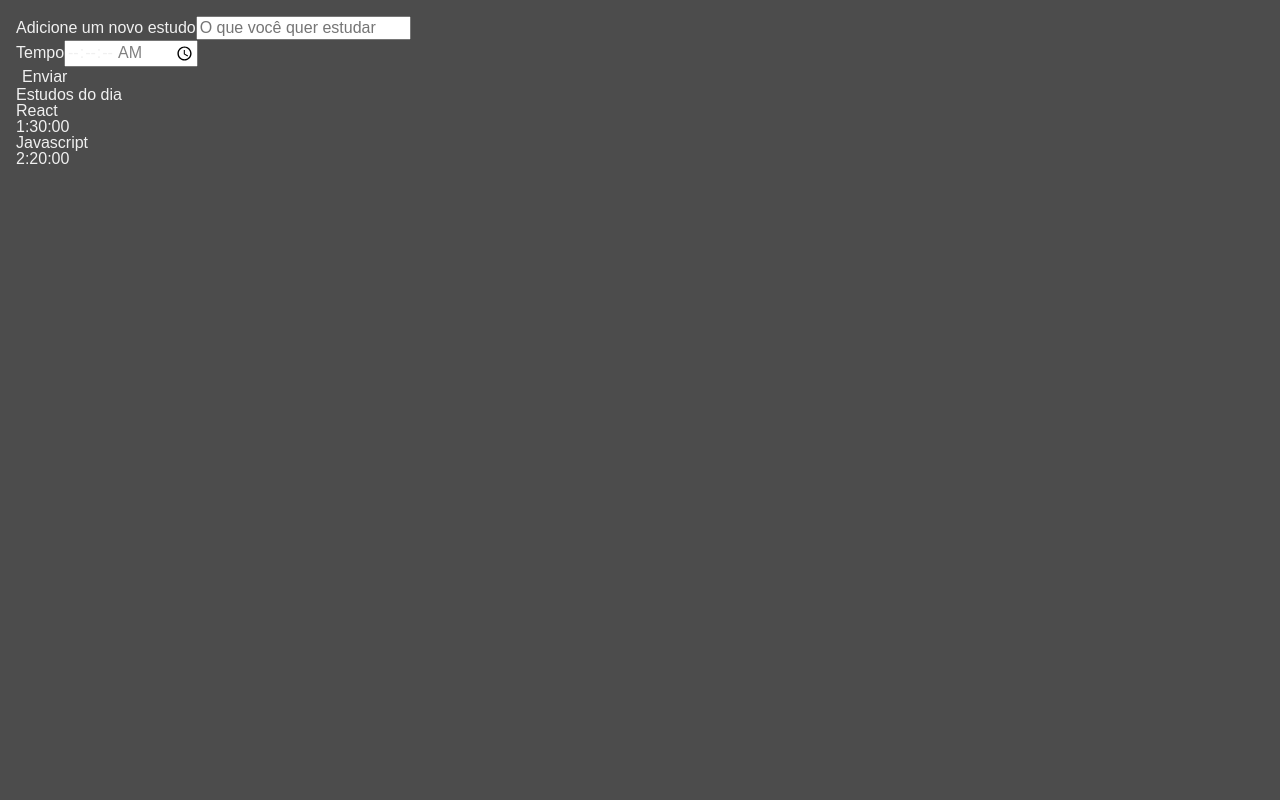
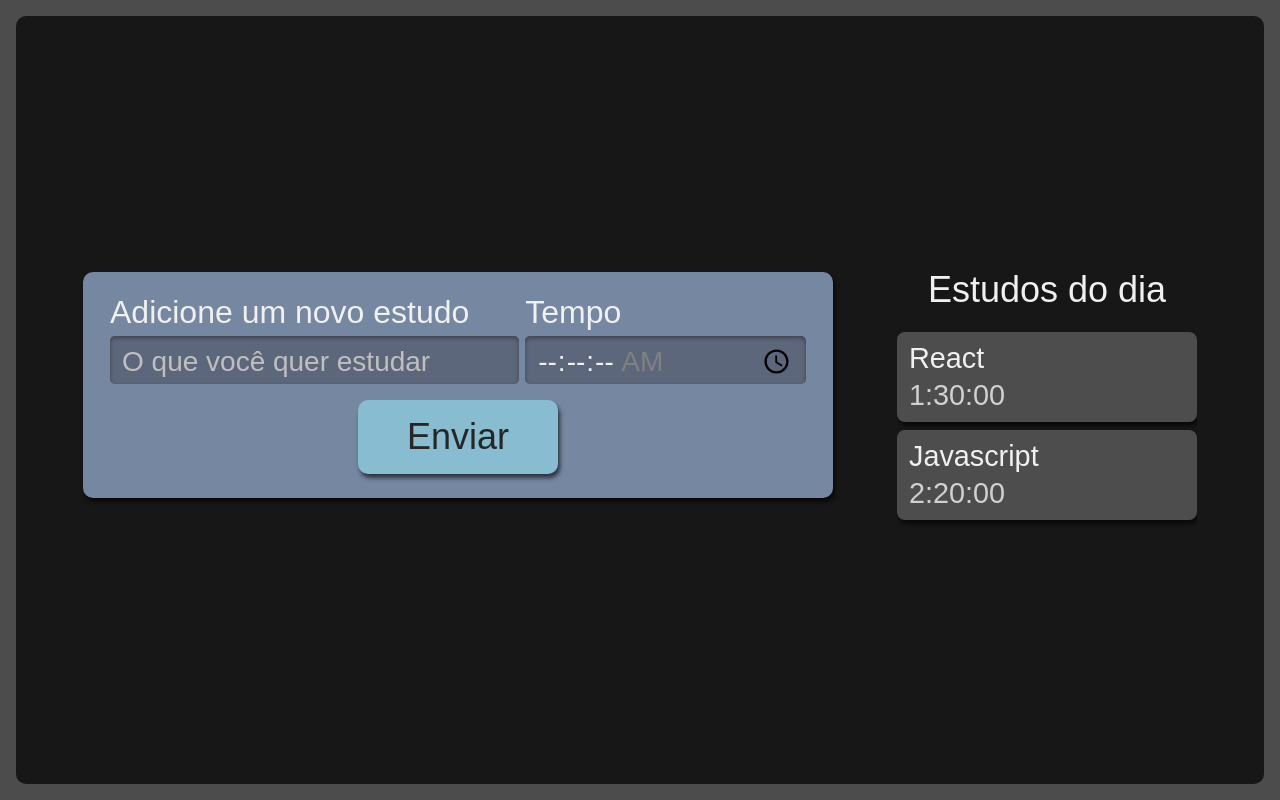
Before and after one commit to vclemente2/react-with-typescript, a React (Vite) app: page / in a window 1280 px wide. Built offline with nearby package versions, Linux system fonts and the light colour scheme.

Commit message:
Estilização inicial dos componentes do projeto.

```diff
--- a/package.json
+++ b/package.json
@@ -24,6 +24,7 @@
     "eslint-plugin-react-refresh": "^0.3.4",
     "sass": "^1.63.6",
     "typescript": "^5.0.2",
+    "typescript-plugin-css-modules": "^5.0.1",
     "vite": "^4.3.9"
   }
 }
--- a/src/App.tsx
+++ /dev/null
@@ -1,13 +0,0 @@
-import { Form } from "./components/Form";
-import { List } from "./components/List";
-
-function App() {
-  return (
-    <div className="App">
-      <Form />
-      <List />
-    </div>
-  );
-}
-
-export default App;
--- a/src/components/Button/index.tsx
+++ b/src/components/Button/index.tsx
@@ -1,7 +1,9 @@
+import "./style.scss";
+
 interface props {
   children: string;
 }
 
 export function Button({ children }: props): JSX.Element {
-  return <button>{children}</button>;
+  return <button className="botao">{children}</button>;
 }
--- /dev/null
+++ b/src/components/Button/style.scss
@@ -0,0 +1,25 @@
+.botao {
+    align-self: center;
+    background-color: #88bcd1;
+    border-radius: 10px;
+    box-shadow: 2px 4px 4px #0000009F;
+    color: #272626;
+    cursor: pointer;
+    font-size: 1.25rem;
+    padding: 16px;
+    width: 150px;
+
+    &:active {
+      background-color: #7CA6B7;
+      box-shadow: 2px 2px 4px #0000009F inset;
+    }
+  }
+
+  @media screen and (min-width: 1280px) {
+    .botao {
+      grid-column-start: span 2;
+      justify-self: center;
+      width: 200px;
+      font-size: 2.25rem;
+    }
+  }
--- a/src/components/Form/index.tsx
+++ b/src/components/Form/index.tsx
@@ -1,9 +1,10 @@
+import "./style.scss";
 import { Button } from "../Button";
 
 export function Form() {
   return (
-    <form>
-      <div>
+    <form className="novaTarefa">
+      <div className="inputContainer">
         <label htmlFor="task">Adicione um novo estudo</label>
         <input
           type="text"
@@ -13,7 +14,7 @@ export function Form() {
           required
         />
       </div>
-      <div>
+      <div className="inputContainer">
         <label htmlFor="time">Tempo</label>
         <input
           type="time"
--- /dev/null
+++ b/src/components/Form/style.scss
@@ -0,0 +1,61 @@
+.novaTarefa {
+    display:flex;
+    flex-direction: column;
+    grid-area: nova-tarefa;
+    background-color: #7687A1;
+    border-radius: 10px;
+    box-shadow: 2px 4px 4px #0000009F;
+    padding: 12px;
+
+    .inputContainer {
+      display: flex;
+      flex-direction: column;
+      width: 100%;
+      margin-bottom: 16px;
+
+      label {
+        margin-bottom: 8px;
+        font-size: 1.25rem;
+      }
+
+      input {
+        width: 100%;
+        padding: 8px 12px 4px;
+        box-sizing: border-box;
+        border: unset;
+        border-radius: 5px;
+        background-color: #5D677C;
+        box-shadow: 0px 2px 4px #2D2B2B9F inset;
+
+        &::placeholder {
+          color: #BFBFBF;
+        }
+      }
+    }
+
+    @media screen and (min-width: 1280px) {
+      flex-direction: row;
+      flex-wrap: wrap;
+      justify-content: space-around;
+      font-size: 2.25rem;
+      padding: 24px;
+      box-sizing: border-box;
+
+      .inputContainer {
+        width: calc(60% - 12px);
+
+        &:last-of-type {
+          width: 40%;
+        }
+
+        label {
+          font-size: 2rem;
+        }
+
+        input {
+          height: 100%;
+          font-size: 1.75rem;
+        }
+      }
+    }
+  }
--- a/src/components/List/index.tsx
+++ b/src/components/List/index.tsx
@@ -1,3 +1,5 @@
+import "./style.scss";
+
 export function List() {
   const tasks = [
     {
@@ -11,12 +13,12 @@ export function List() {
   ];
 
   return (
-    <aside>
+    <aside className="listaTarefas">
       <h2>Estudos do dia</h2>
       <ul>
         {tasks.map((item, index) => {
           return (
-            <li key={index}>
+            <li key={index} className="item">
               <h3>{item.task}</h3>
               <span>{item.time}</span>
             </li>
--- /dev/null
+++ b/src/components/List/style.scss
@@ -0,0 +1,75 @@
+.listaTarefas {
+    grid-area: tarefas;
+    height: 100%;
+
+    h2 {
+      font-size: 1.25rem;
+      margin-bottom: 12px;
+    }
+
+    ul {
+      max-height: 350px;
+      overflow-y: scroll;
+        scrollbar-width: thin;
+    }
+
+    @media screen and (min-width:1280px) {
+
+      h2{
+        text-align: center;
+        font-size: 2.25rem;
+        margin-bottom: 24px;
+      }
+
+      ul {
+        overflow: auto;
+        max-height: 500px;
+      }
+    }
+  }
+
+  .item {
+    background-color: #4D4D4D;
+    border-radius: 8px;
+    box-shadow: 2px 4px 4px #0000009F;
+    padding: 12px;
+    margin-bottom: 8px;
+    position: relative;
+    cursor: pointer;
+
+    h3 {
+      margin-bottom: 8px;
+      word-break: break-all;
+    }
+
+    span {
+      color: #D0D0D0;
+    }
+
+    @media screen and (min-width:1280px) {
+      font-size: 1.8rem;
+    }
+  }
+
+  .itemSelecionado {
+    background-color: #292929;
+    box-shadow: 2px 4px 4px #0000009F inset;
+  }
+
+  .itemCompletado {
+    background-color: #566F42;
+    cursor: auto;
+
+    .concluido {
+      display: block;
+      background-image: url('../../assets/img/check-mark.svg');
+      background-repeat: no-repeat;
+      background-size: 38px 38px;
+      position: absolute;
+      top: 50%;
+      right: 12px;
+      transform: translateY(-50%);
+      width: 42px;
+      height: 43px;
+    }
+  }
--- a/src/main.tsx
+++ b/src/main.tsx
@@ -1,7 +1,7 @@
 import "./index.css";
 import React from "react";
 import ReactDOM from "react-dom/client";
-import App from "./App.tsx";
+import App from "./pages/App.tsx";
 
 ReactDOM.createRoot(document.getElementById("root") as HTMLElement).render(
   <React.StrictMode>
--- /dev/null
+++ b/src/pages/App.tsx
@@ -0,0 +1,14 @@
+import "./style.scss";
+import { Form } from "../components/Form";
+import { List } from "../components/List";
+
+function App() {
+  return (
+    <div className="AppStyle">
+      <Form />
+      <List />
+    </div>
+  );
+}
+
+export default App;
--- /dev/null
+++ b/src/pages/style.scss
@@ -0,0 +1,30 @@
+.AppStyle {
+    display: grid;
+    grid-template-rows: min-content min-content auto;
+    grid-template-areas:
+    "nova-tarefa"
+    "cronometro"
+    "tarefas"
+    ;
+    row-gap: 24px;
+    min-width: 320px;
+    min-height: calc(100vh - 32px);
+    width: 100%;
+    padding: 32px;
+    box-sizing: border-box;
+    border-radius: 10px;
+    background-color: #171717;
+
+    @media screen and (min-width:1280px)  {
+      grid-template-areas:
+      "nova-tarefa tarefas"
+      "cronometro tarefas"
+      ;
+      column-gap: 64px;
+      grid-template-rows: min-content min-content;
+      grid-template-columns: 750px 300px;
+      justify-content: center;
+      align-content: center;
+      padding: 64px;
+    }
+  }
```
Also changed, not shown: src/assets/img/check-mark.svg (added), 1 other file (tests, documents, lock files or other folders).
